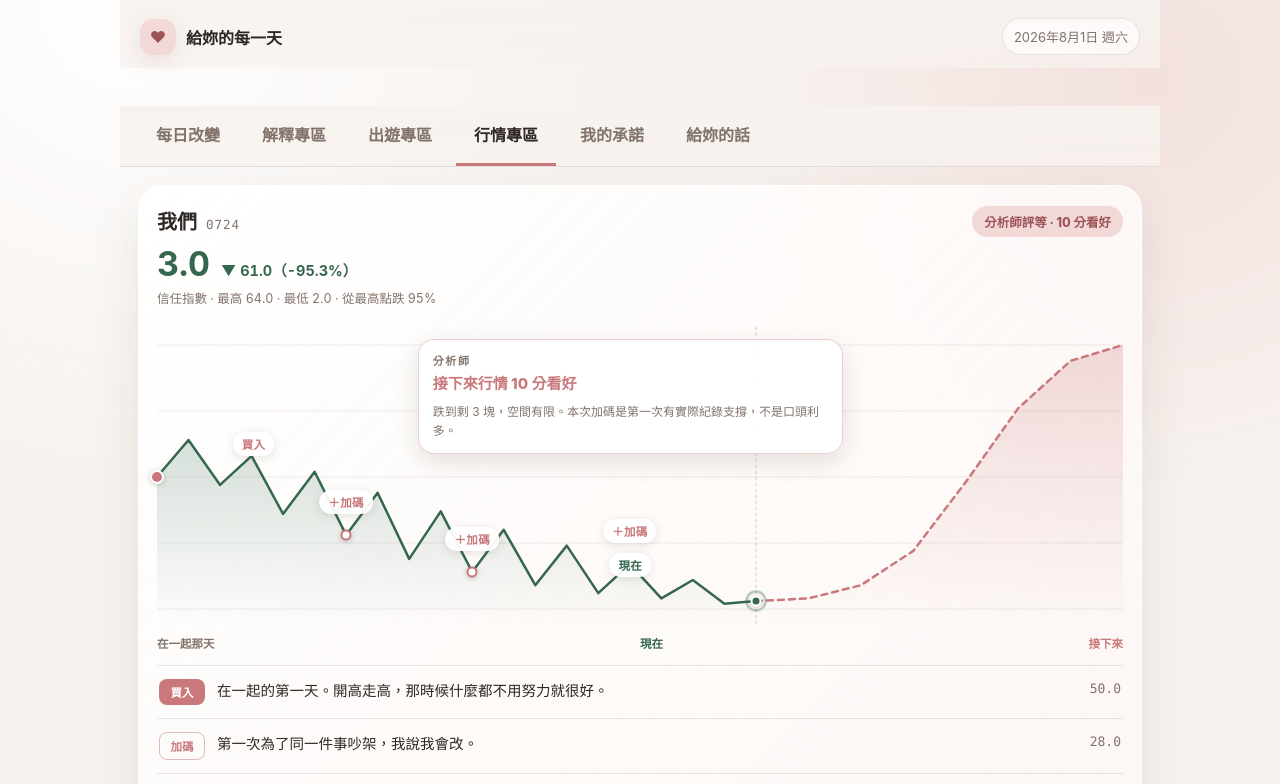
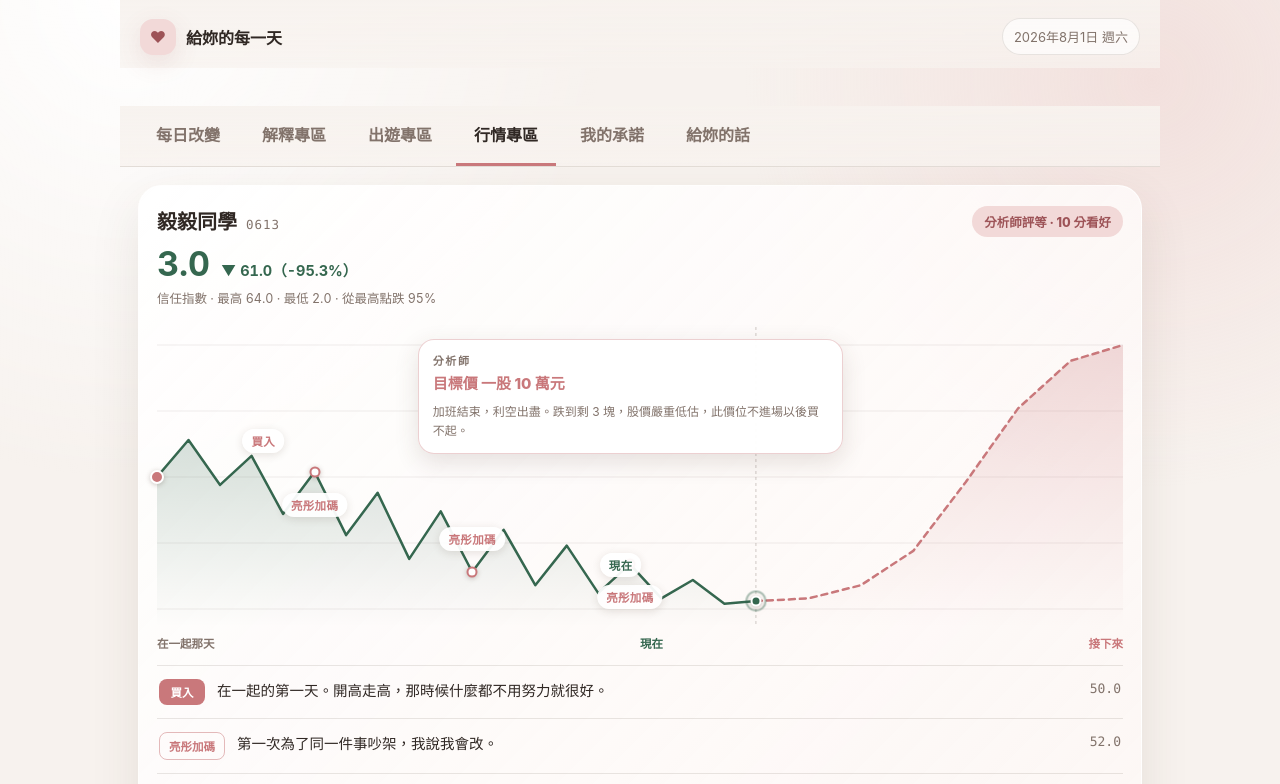
Before and after one commit to a26515969/everyday, a plain HTML site: page index.html in a window 1280 px wide. Both pictures are taken after a click on the tab "行情專區". Shown: the top 784 px of the page. Drawn offline with Linux system fonts and the light colour scheme.

Commit message:
行情改名毅毅同學 0613，加碼改亮彤加碼；承諾改每天分享一件小事
「亮彤加碼」比「＋加碼」長，重跑標籤碰撞：加碼位置改 5/10/15、
上下錯開 (下,上,下)、手機字級降到 10px，375/430/1040 皆不重疊。
持倉紀錄的動作標籤改為自適應寬度。

Co-Authored-By: Claude Opus 5 (1M context) <noreply@anthropic.com>

```diff
--- a/index.html
+++ b/index.html
@@ -380,8 +380,8 @@ button{cursor:pointer}
 .mkt-row{display:flex;align-items:flex-start;gap:12px;padding:13px 2px;border-bottom:1px solid var(--line)}
 .mkt-row:last-child{border-bottom:0}
 .mkt-act{
-  flex:0 0 auto;width:46px;text-align:center;font-size:11.5px;font-weight:800;
-  border-radius:8px;padding:5px 0;
+  flex:0 0 auto;min-width:46px;text-align:center;font-size:11.5px;font-weight:800;
+  border-radius:8px;padding:5px 9px;white-space:nowrap;
 }
 .mkt-act.buy{color:#fff;background:var(--mkt-up)}
 .mkt-act.add{color:var(--mkt-up);border:1.5px solid rgba(201,120,123,.5)}
@@ -495,7 +495,7 @@ button{cursor:pointer}
   .mkt-plot{height:236px}
   .mkt-price .now{font-size:30px}
   .mkt-call{position:static;width:auto;margin-top:14px}
-  .mkt-tag{font-size:11px;padding:3px 8px}
+  .mkt-tag{font-size:10px;padding:3px 7px}
   .mkt-row .txt{font-size:14px}
 }
 
@@ -677,23 +677,25 @@ const INBOX = {
    forecast 預估走勢，畫成虛線；第一個數字要跟 actual 最後一個一樣才接得上
    adds     加碼標示的位置，數字是 actual 的第幾個點（從 0 開始數）      */
 const MARKET = {
-  name: '我們',
-  code: '0724',
+  name: '毅毅同學',
+  code: '0613',
   metric: '信任指數',
   actual:   [50, 64, 47, 58, 36, 52, 28, 44, 19, 37, 14, 30, 9, 24, 6, 17, 4, 11, 2, 3],
   forecast: [3, 4, 9, 22, 48, 76, 94, 100],
   buyAt: 0,
-  adds: [6, 10, 15],   // 這三個位置經過標籤碰撞計算，改動前先確認不會疊在一起
+  adds: [5, 10, 15],   // 位置與下面的 addDy 都經過標籤碰撞計算，改動前要重算
+  addLabel: '亮彤加碼',
+  addDy: [11, -11, 11],   // 標籤上下錯開才擠得下：正=點的下方，負=上方
   xLabels: ['在一起那天', '現在', '接下來'],
   rating: '10 分看好',
-  analyst: '接下來行情 10 分看好',
-  analystWhy: '跌到剩 3 塊，空間有限。本次加碼是第一次有實際紀錄支撐，不是口頭利多。',
+  analyst: '目標價 一股 10 萬元',
+  analystWhy: '加班結束，利空出盡。跌到剩 3 塊，股價嚴重低估，此價位不進場以後買不起。',
   log: [
     { act: 'buy', title: '買入',  note: '在一起的第一天。開高走高，那時候什麼都不用努力就很好。' },
-    { act: 'add', title: '加碼',  note: '第一次為了同一件事吵架，我說我會改。' },
-    { act: 'add', title: '加碼',  note: '妳說算了。但妳還是留下來了。' },
-    { act: 'add', title: '加碼',  note: '我開始寫這一頁，每天一則。' },
-    { act: 'now', title: '現在',  note: '從 64 跌到 3。我知道這一路都是我自己跌下來的。' },
+    { act: 'add', title: '亮彤加碼', note: '第一次為了同一件事吵架，我說我會改。' },
+    { act: 'add', title: '亮彤加碼', note: '妳說算了。但妳還是留下來了。' },
+    { act: 'add', title: '亮彤加碼', note: '因為加班相處的時間變少，逐漸疏離。' },
+    { act: 'now', title: '現在',  note: '加班結束了。底部利多，股價嚴重低估。' },
   ],
   disclaimer: '本圖為示意，不構成投資建議。過去績效不代表未來表現 —— 但我會讓它代表。',
 };
@@ -707,7 +709,7 @@ const PLEDGE_HERO = {
 const PLEDGES = [
   { text: '妳講話的時候我不打斷',           note: '先用我自己的話重述一次妳的感受，確認沒聽錯，再說我的想法。', days: 0, kept: false },
   { text: '吃飯的時候手機收起來',           note: '不是拿在手上但不看，是直接放進包包。', days: 0, kept: false },
-  { text: '吵架不冷處理，最多離開十分鐘',    note: '需要冷靜會先說要多久，時間到我一定回來把話講完。不消失、不已讀不回。', days: 0, kept: false },
+  { text: '每天至少分享一件小事',            note: '不用是大事。今天遇到什麼、想到什麼，講一件給妳聽。', days: 0, kept: false },
   { text: '答應的事情當天做完',             note: '掃廁所、打掃、清貓砂 —— 當天講的當天做完。', days: 0, kept: false },
   { text: '不當說教男',                     note: '專注心靈的溝通。', days: 0, kept: false },
   { text: '每週一次只有我們兩個的時間',      note: '固定一段沒有手機、沒有別人的時間。這一條我這禮拜還沒排出來，我承認。', days: 0, kept: false },
@@ -1020,13 +1022,13 @@ function renderMarket() {
 
   const marks = [
     `<span class="mkt-pt buy" style="left:${mktXa(MARKET.buyAt)}%;top:${mktY(a[MARKET.buyAt])}%"></span>`,
-    `<span class="mkt-tag up" style="left:${mktXa(MARKET.buyAt) + 10}%;top:${mktY(a[MARKET.buyAt]) - 11}%">買入</span>`,
-    ...MARKET.adds.flatMap((i) => [
+    `<span class="mkt-tag up" style="left:${mktXa(MARKET.buyAt) + 11}%;top:${mktY(a[MARKET.buyAt]) - 12}%">買入</span>`,
+    ...MARKET.adds.flatMap((i, k) => [
       `<span class="mkt-pt add" style="left:${mktXa(i)}%;top:${mktY(a[i])}%"></span>`,
-      `<span class="mkt-tag up" style="left:${mktXa(i)}%;top:${mktY(a[i]) - 11}%">＋加碼</span>`,
+      `<span class="mkt-tag up" style="left:${mktXa(i)}%;top:${mktY(a[i]) + MARKET.addDy[k]}%">${esc(MARKET.addLabel)}</span>`,
     ]),
     `<span class="mkt-pt now" style="left:${MKT_SPLIT}%;top:${mktY(now)}%"></span>`,
-    `<span class="mkt-tag down" style="left:${MKT_SPLIT - 13}%;top:${mktY(now) - 12}%">現在</span>`,
+    `<span class="mkt-tag down" style="left:${MKT_SPLIT - 14}%;top:${mktY(now) - 12}%">現在</span>`,
   ].join('');
 
   return `
```
